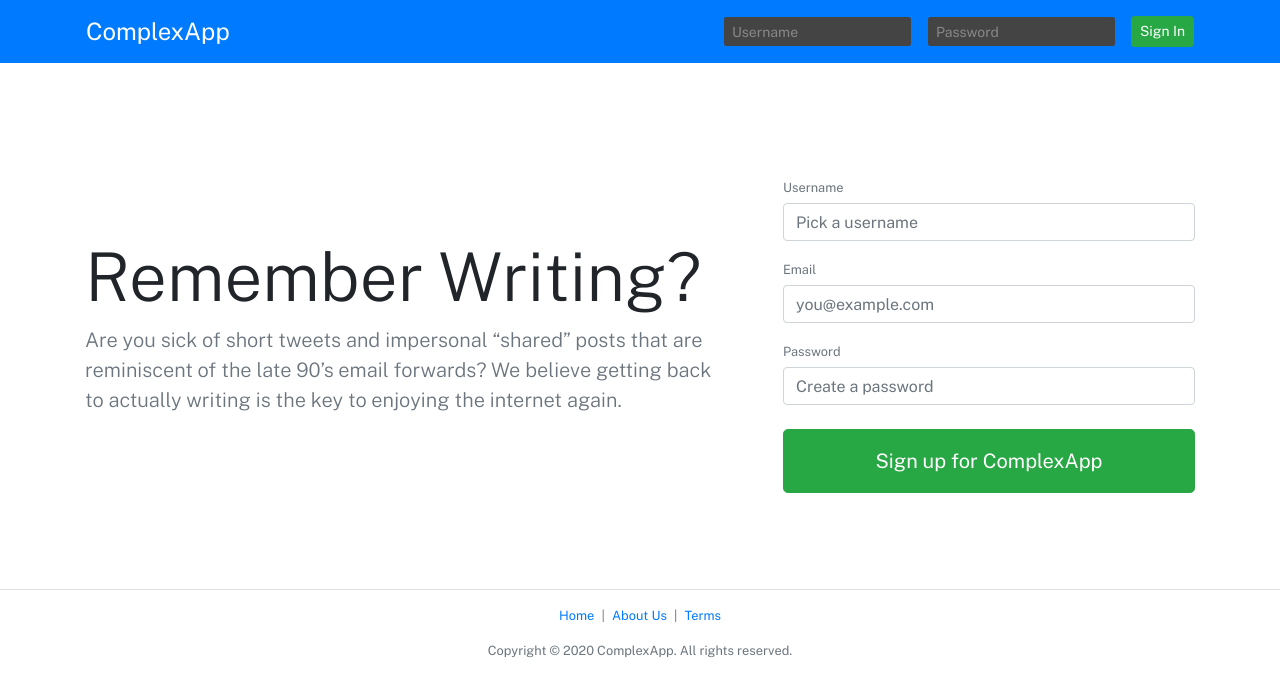
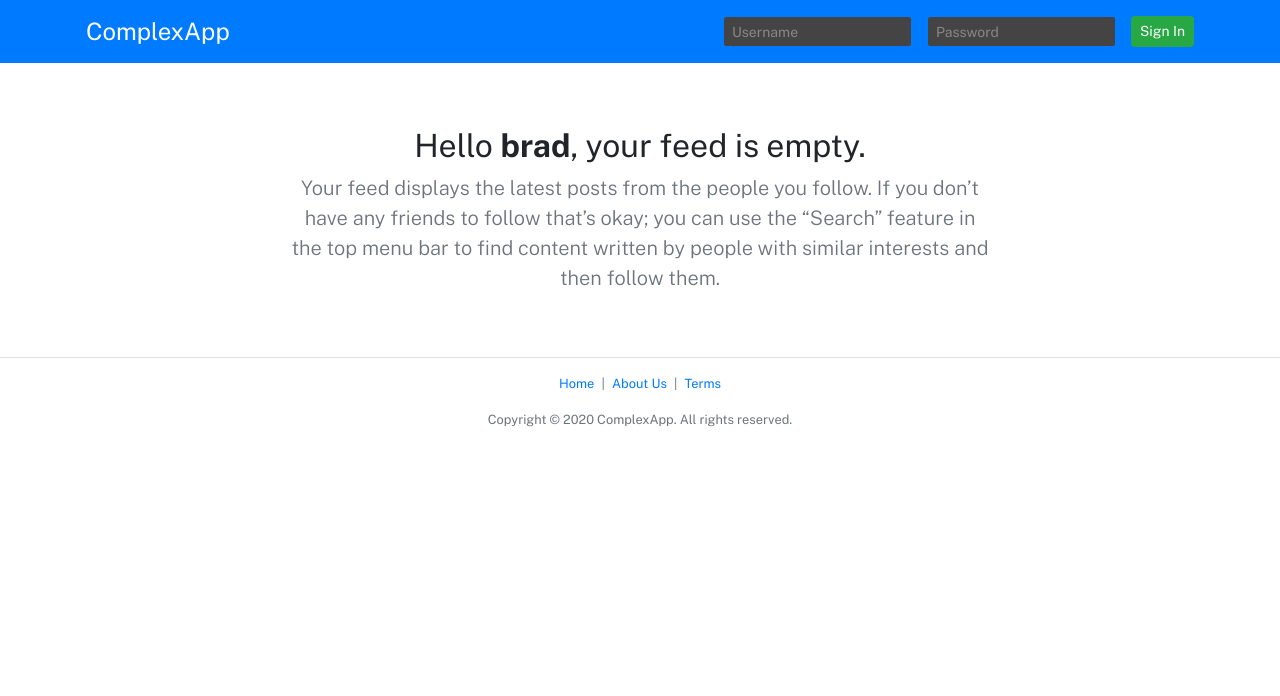
Before and after one commit to uones-hoseini/complex-app01, a React (Vite) app: page / in a window 1280 px wide. Shown: the top 696 px of the page. Built offline with nearby package versions, Linux system fonts and the light colour scheme.

Commit message:
stable login

```diff
--- a/src/App.jsx
+++ b/src/App.jsx
@@ -1,22 +1,19 @@
-
 import { BrowserRouter, Route, Routes } from "react-router-dom"
 import Footer from "./components/Footer"
 import Home from "./components/Home"
-import Header from './components/Header'
+import HomeP from "./components/HomeP"
+import Header from "./components/Header"
 import About from "./components/About"
 import Terms from "./components/Terms"
-import { useEffect } from "react"
-import axios from "axios"
 
 function App() {
-
   return (
     <BrowserRouter>
       <Header />
       <Routes>
-        <Route path="/" element={<Home/>}/>
-        <Route path="/about-us" element={<About/>}/>
-        <Route path="/terms" element={<Terms/>}/>
+        <Route path="/" element={<HomeP />} />
+        <Route path="/about-us" element={<About />} />
+        <Route path="/terms" element={<Terms />} />
       </Routes>
 
       <Footer />
--- a/src/components/Header.jsx
+++ b/src/components/Header.jsx
@@ -4,7 +4,7 @@ import HeaderLoggedIn from "./HeaderLoggedIn"
 import { useState } from "react"
 
 function Header() {
-  const [loggedIn, setLoggedIn] = useState()
+  const [loggedIn, setLoggedIn] = useState(Boolean(localStorage.getItem("complex-appToken")))
   return (
     <>
       <header className="header-bar bg-primary mb-3">
--- a/src/components/HeaderLoggedIn.jsx
+++ b/src/components/HeaderLoggedIn.jsx
@@ -1,6 +1,12 @@
 import React, { useEffect } from "react"
 
 function HeaderLoggedOut(props) {
+  function handleLoggedIn() {
+    props.setLoggedIn(false)
+    localStorage.removedItem("complex-appToken")
+    localStorage.removedItem("complex-appUsername")
+    localStorage.removedItem("complex-appAvatar")
+  }
   return (
     <div className="flex-row my-3 my-md-0">
       <a href="#" className="text-white mr-2 header-search-icon">
@@ -11,12 +17,12 @@ function HeaderLoggedOut(props) {
         <span className="chat-count-badge text-white"> </span>
       </span>
       <a href="#" className="mr-2">
-        <img className="small-header-avatar" src="https://gravatar.com/avatar/b9408a09298632b5151200f3449434ef?s=128" />
+        <img className="small-header-avatar" src={localStorage.getItem("complex-appAvatar")}/>
       </a>
       <a className="btn btn-sm btn-success mr-2" href="/create-post">
         Create Post
       </a>
-      <button onClick={() => props.setLoggedIn(false)} className="btn btn-sm btn-secondary">
+      <button onClick={handleLoggedIn} className="btn btn-sm btn-secondary">
         Sign Out
       </button>
     </div>
--- a/src/components/HeaderLoggedOut.jsx
+++ b/src/components/HeaderLoggedOut.jsx
@@ -9,7 +9,9 @@ function HeaderLoggedOut(props) {
     try {
       const response = await Axios.post("http://localhost:8080/login", { username, password })
       if (response.data) {
-        console.log(response.data)
+        localStorage.setItem("complex-appToken", response.data.token)
+        localStorage.setItem("compelex-appUsername", response.data.username)
+        localStorage.setItem("complex-appAvatar", response.data.avatar)
         props.setLoggedIn(true)
       } else {
         console.log("Incorrect password/username")
--- /dev/null
+++ b/src/components/HomeP.jsx
@@ -0,0 +1,15 @@
+import React, { useEffect } from "react"
+import Container from "./Container"
+
+function ComponentName() {
+  return (
+    <Container>
+      <h2 className="text-center">
+        Hello <strong>brad</strong>, your feed is empty.
+      </h2>
+      <p className="lead text-muted text-center">Your feed displays the latest posts from the people you follow. If you don&rsquo;t have any friends to follow that&rsquo;s okay; you can use the &ldquo;Search&rdquo; feature in the top menu bar to find content written by people with similar interests and then follow them.</p>
+    </Container>
+  )
+}
+
+export default ComponentName
```
